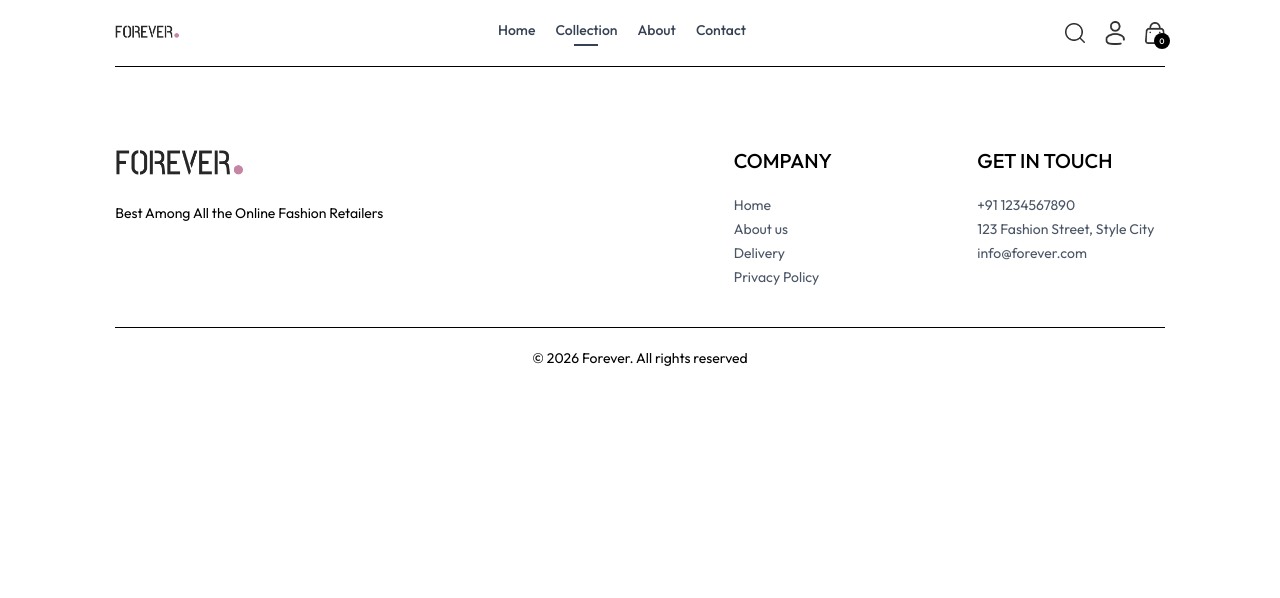
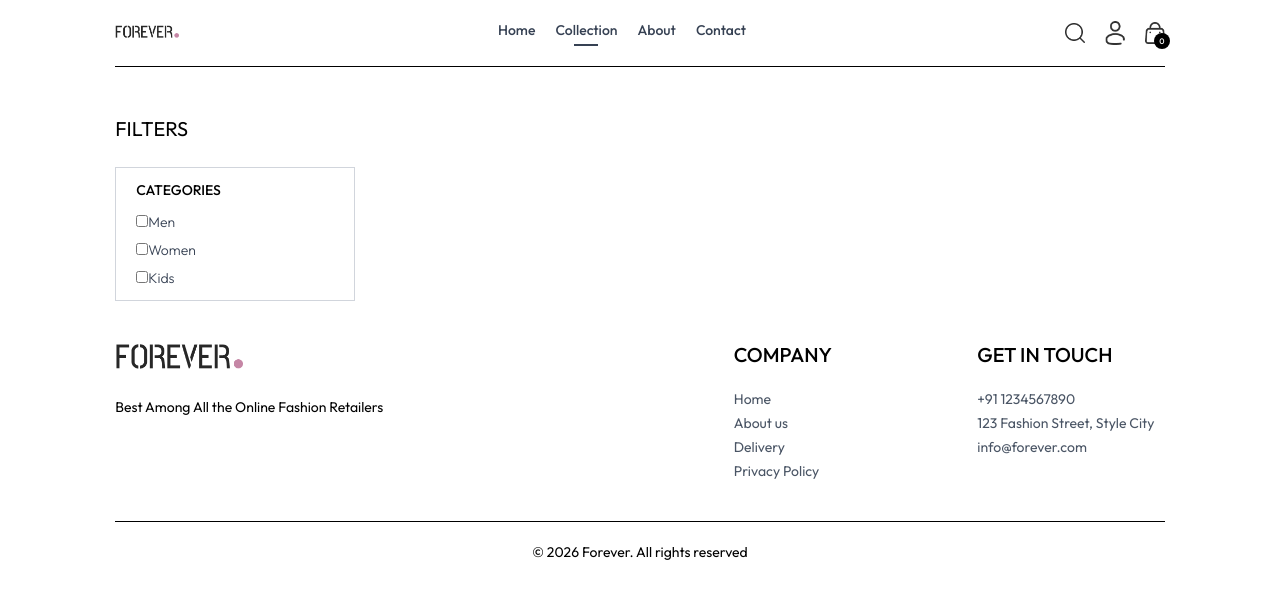
Before and after one commit to siddharthg-7/E-Commerce-Website, a React (Vite) app in the folder frontend/: page /Collection in a window 1280 px wide. Shown: the top 598 px of the page. Built offline with nearby package versions, Linux system fonts and the light colour scheme.

Commit message:
Filters in Collection.jsx

```diff
--- a/frontend/src/pages/Collection.jsx
+++ b/frontend/src/pages/Collection.jsx
@@ -2,9 +2,41 @@
 import { ShopContext } from '../context/ShopContext'
 
 const Collection = () => {
-  const {products} = useContext(ShopContext);
+  const { products } = useContext(ShopContext);
+  const [showFilter, setShowFilter] = React.useState(false);
+
   return (
-    <div className='flex flex-col sm:flex-row gap-1 sm:gap-10 pt-10 border-t'></div>
+    <div className='flex flex-col sm:flex-row gap-1 sm:gap-10 pt-10 border-t'>
+
+      {/* Filter Options */}
+      <div className='min-w-60'>
+
+        <p
+          className='my-2 text-xl flex items-center cursor-pointer gap-2'
+          onClick={() => setShowFilter(prev => !prev)}
+        >
+          FILTERS
+        </p>
+
+        <div className={`border border-gray-300 pl-5 py-3 mt-6 ${showFilter ? '' : 'hidden'} sm:block`}>
+          {/* Your filter content */}
+          <p className='mb-3 text-sm font-medium'>CATEGORIES</p>
+          <div className='flex flex-col gap-2 text-sm font-light text-gray-700'>
+           <p className='flex-gap-2'>
+            <input  className='w-3 h-3' type="checkbox" value={'Men'}/>Men
+           </p>
+           <p className='flex-gap-2'>
+            <input  className='w-3 h-3' type="checkbox" value={'Women'}/>Women
+           </p>
+           <p className='flex-gap-2'>
+            <input  className='w-3 h-3' type="checkbox" value={'Kids'}/>Kids
+           </p>
+          </div>
+        </div>
+
+      </div>
+
+    </div>
   )
 }
 
```
